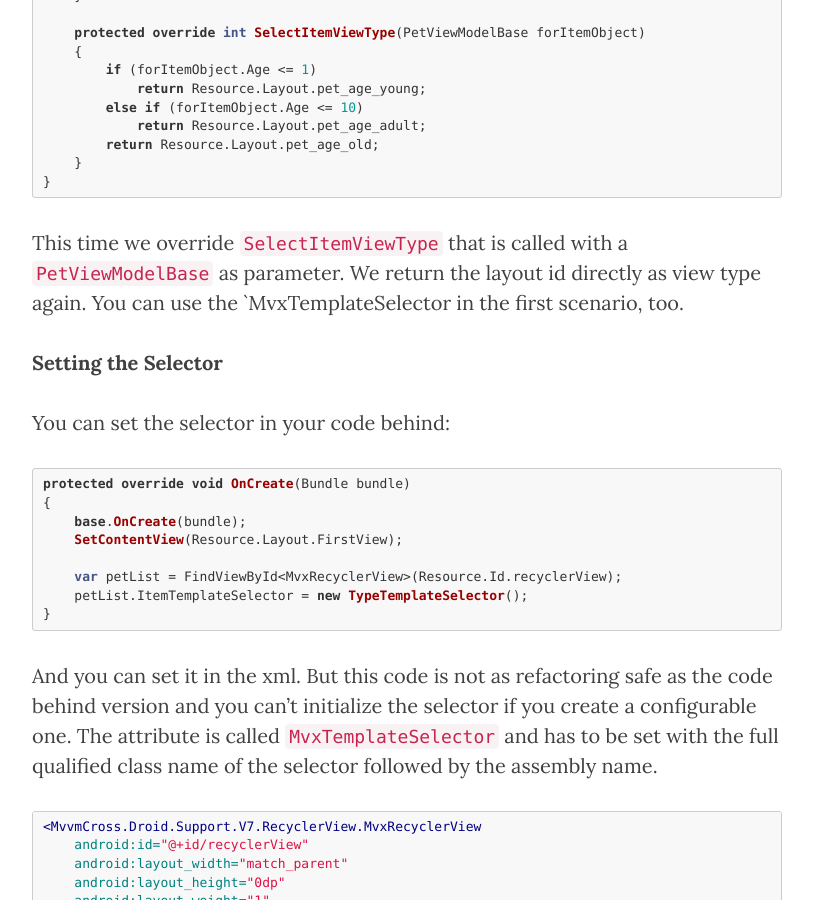
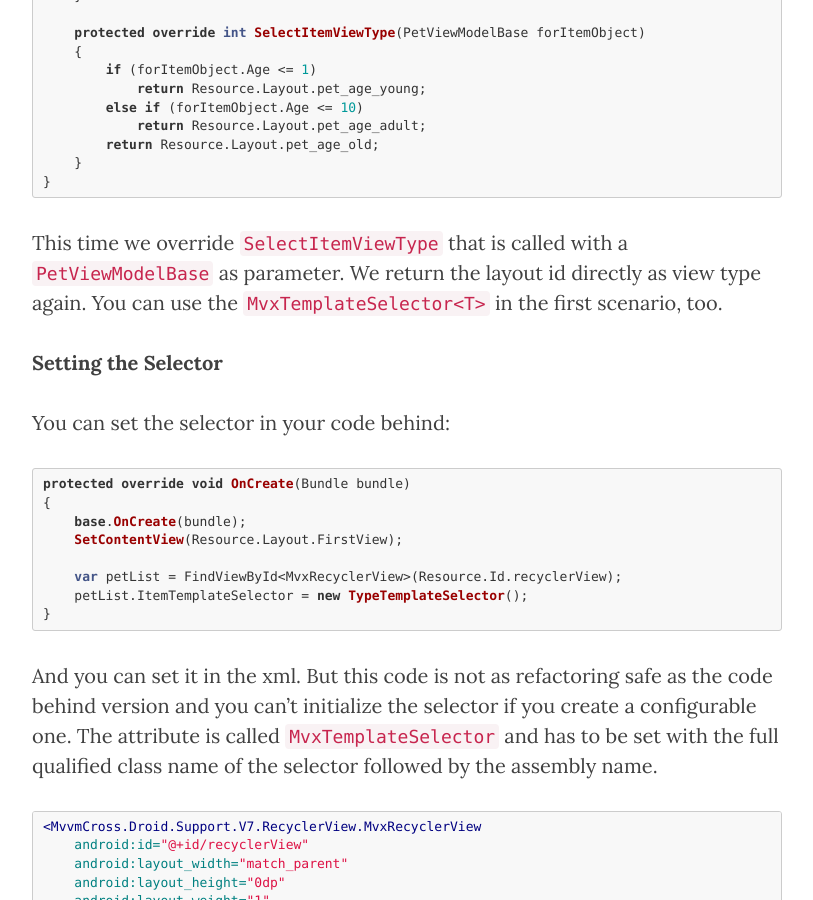
Before and after one commit to smstuebe/smstuebe.github.io, a Jekyll site: the page built from _posts/2016-06-12-mvvmcross-recycler-templates.markdown, in a window 1280 px wide and 900 px high, scrolled down 3318 px. Shown: the whole window, without its empty margins (233-1046 px from the left). Built offline with Jekyll 4.4.1, drawn with Linux system fonts in a browser that asks for light colours; nearby versions of some CDN libraries.

Commit message:
fixed typo

```diff
--- a/_posts/2016-06-12-mvvmcross-recycler-templates.markdown
+++ b/_posts/2016-06-12-mvvmcross-recycler-templates.markdown
@@ -123,7 +123,7 @@ public class AgeTemplateSelector : MvxTemplateSelector<PetViewModelBase>
 }
 {% endhighlight %}
 
-This time we override `SelectItemViewType` that is called with a `PetViewModelBase` as parameter. We return the layout id directly as view type again. You can use the `MvxTemplateSelector<T> in the first scenario, too.
+This time we override `SelectItemViewType` that is called with a `PetViewModelBase` as parameter. We return the layout id directly as view type again. You can use the `MvxTemplateSelector<T>` in the first scenario, too.
 
 **Setting the Selector**
 
```
